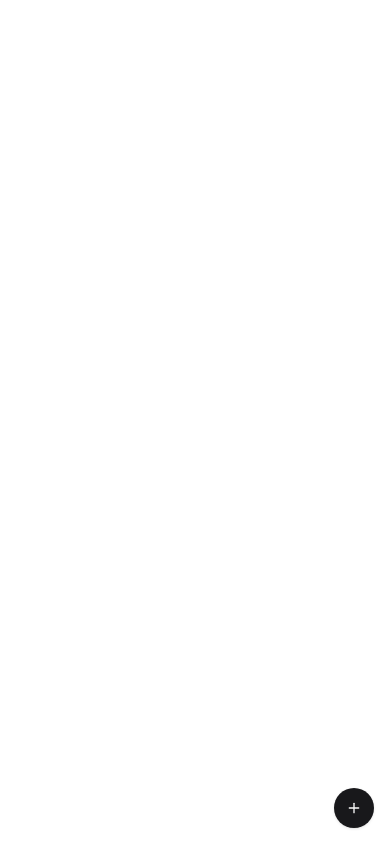
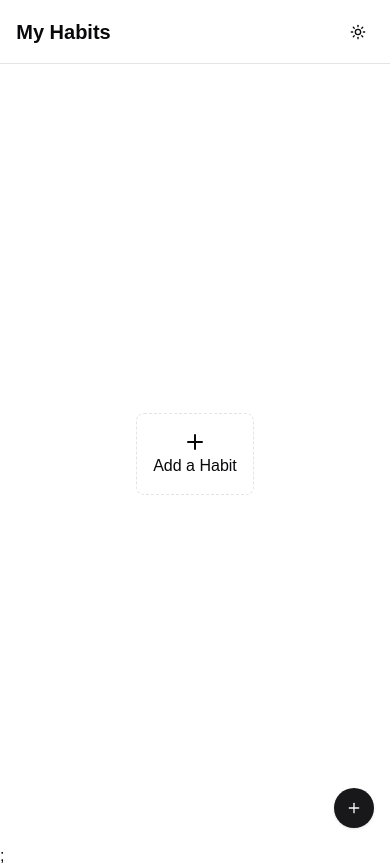
Before and after one commit to Emmanuel-Anaba/momentum, a Next.js app: page / in a window 390 px wide. Before the commit the page ends 844 px from the top, so only its background shows below. Built offline with nearby package versions, Linux system fonts and the light colour scheme.

Commit message:
Added not-found and split layout

```diff
--- /dev/null
+++ b/app/(root)/layout.tsx
@@ -0,0 +1,19 @@
+import { HabitsProvider } from "@/components/habits-provider";
+import { ThemeToggle } from "@/components/theme-toggle";
+import { Toaster } from "@/components/ui/toaster";
+import { LayoutProps } from "@/types";
+
+export default function RootLayout({ children }: LayoutProps) {
+  return (
+    <>
+      <header className="h-16 sticky top-0 bg-background border-b grid z-50">
+        <div className="w-11/12 mx-auto flex items-center justify-between">
+          <h1 className="text-xl font-semibold">My Habits</h1>
+          <ThemeToggle />
+        </div>
+      </header>
+      <HabitsProvider>{children}</HabitsProvider>
+      <Toaster />;
+    </>
+  );
+}
--- a/app/page.tsx
+++ b/app/(root)/page.tsx
@@ -7,11 +7,15 @@ export default function Home() {
   const { habits } = useHabitsContext();
 
   return (
-    <main className="grid md:grid-cols-2 lg:grid-cols-3">
-      {habits.map((habit, i) => (
-        <HabitCard key={i} habit={habit} />
-      ))}
+    <main className="w-11/12 mx-auto min-h-[calc(100svh-4rem)] py-6 grid">
       <AddHabitDialog />
+      {!!habits.length && (
+        <div className="mb-auto grid gap-6 md:grid-cols-2 lg:grid-cols-3">
+          {habits.map((habit, i) => (
+            <HabitCard key={i} habit={habit} />
+          ))}
+        </div>
+      )}
     </main>
   );
 }
--- a/app/layout.tsx
+++ b/app/layout.tsx
@@ -1,8 +1,8 @@
 import type { Metadata } from "next";
 import localFont from "next/font/local";
+import { LayoutProps } from "@/types";
+import { ThemeProvider } from "next-themes";
 import "./globals.css";
-import { Toaster } from "@/components/ui/toaster";
-import { HabitsProvider } from "@/components/habits-provider";
 
 const workSans = localFont({
   src: "./fonts/WorkSans.ttf",
@@ -15,16 +15,13 @@ export const metadata: Metadata = {
   description: "Track your daily habits and build streaks!",
 };
 
-export default function RootLayout({
-  children,
-}: Readonly<{
-  children: React.ReactNode;
-}>) {
+export default function AppLayout({ children }: LayoutProps) {
   return (
-    <html lang="en">
-      <body className={`${workSans.variable} antialiased`}>
-        <HabitsProvider>{children}</HabitsProvider>
-        <Toaster />
+    <html lang="en" suppressHydrationWarning>
+      <body className={`${workSans.variable} antialiased grid min-h-svh`}>
+        <ThemeProvider attribute="class" enableSystem disableTransitionOnChange>
+          {children}
+        </ThemeProvider>
       </body>
     </html>
   );
--- /dev/null
+++ b/app/not-found.tsx
@@ -0,0 +1,24 @@
+import { Button } from "@/components/ui/button";
+import Image from "next/image";
+import Link from "next/link";
+
+export default function NotFound() {
+  return (
+    <main className="h-svh grid">
+      <div className="grid place-items-center gap-6 m-auto">
+        <Image
+          priority
+          src="/404.svg"
+          alt="a-404-img"
+          width={380}
+          height={380}
+        />
+        <h1>404 - Page Not Found</h1>
+        <p>The page you’re looking for does not exist.</p>
+        <Button asChild size="lg">
+          <Link href="/">Go Home</Link>
+        </Button>
+      </div>
+    </main>
+  );
+}
--- a/components/add-habit-dialog.tsx
+++ b/components/add-habit-dialog.tsx
@@ -11,12 +11,22 @@ import { Button } from "@/components/ui/button";
 import { Plus } from "lucide-react";
 import HabitForm from "@/components/habit-form";
 import { useState } from "react";
+import { useHabitsContext } from "@/components/habits-provider";
 
 export default function AddHabitDialog() {
   const [isOpen, setIsOpen] = useState(false);
+  const { habits } = useHabitsContext();
 
   return (
     <Dialog open={isOpen} onOpenChange={setIsOpen}>
+      {!habits.length && (
+        <DialogTrigger asChild>
+          <div className="m-auto grid place-items-center border border-dashed rounded-lg p-4 cursor-pointer">
+            <Plus className="size-6" />
+            <p>Add a Habit</p>
+          </div>
+        </DialogTrigger>
+      )}
       <DialogTrigger asChild>
         <Button
           size="icon"
--- a/components/habits-provider.tsx
+++ b/components/habits-provider.tsx
@@ -1,9 +1,8 @@
 "use client";
 import { getHabits, saveHabits } from "@/actions";
-import { Habit } from "@/types";
+import { Habit, LayoutProps } from "@/types";
 import {
   createContext,
-  ReactNode,
   useContext,
   useState,
   Dispatch,
@@ -31,7 +30,7 @@ const HabitContext = createContext<Habit>({
   completedDays: [],
 });
 
-export function HabitsProvider({ children }: { children: ReactNode }) {
+export function HabitsProvider({ children }: LayoutProps) {
   const [habits, setHabits] = useState<Habit[] | null>(null);
 
   useEffect(() => setHabits(getHabits()), []);
@@ -59,10 +58,7 @@ export function HabitsProvider({ children }: { children: ReactNode }) {
 export function HabitProvider({
   children,
   habit,
-}: {
-  children: ReactNode;
-  habit: Habit;
-}) {
+}: LayoutProps & { habit: Habit }) {
   return (
     <HabitContext.Provider value={habit}>{children}</HabitContext.Provider>
   );
--- /dev/null
+++ b/components/theme-toggle.tsx
@@ -0,0 +1,20 @@
+"use client";
+import { useTheme } from "next-themes";
+import { Button } from "@/components/ui/button";
+import { Moon, Sun } from "lucide-react";
+
+export function ThemeToggle() {
+  const { setTheme, theme } = useTheme();
+
+  return (
+    <Button
+      size="icon"
+      variant="ghost"
+      className="size-8 rounded-full"
+      onClick={() => setTheme(theme === "light" ? "dark" : "light")}>
+      <Sun className="dark:hidden" />
+      <Moon className="hidden dark:block" />
+      <span className="sr-only">Toggle theme</span>
+    </Button>
+  );
+}
--- a/package.json
+++ b/package.json
@@ -23,6 +23,7 @@
     "formik": "^2.4.6",
     "lucide-react": "^0.474.0",
     "next": "15.1.6",
+    "next-themes": "^0.4.4",
     "react": "^19.0.0",
     "react-day-picker": "8.10.1",
     "react-dom": "^19.0.0",
--- a/types/index.ts
+++ b/types/index.ts
@@ -8,3 +8,7 @@ export interface Habit {
   longestStreak: number;
   completedDays: string[];
 }
+
+export interface LayoutProps {
+  children: React.ReactNode;
+}
```
Also changed, not shown: 1 other file (tests, documents, lock files or other folders).
